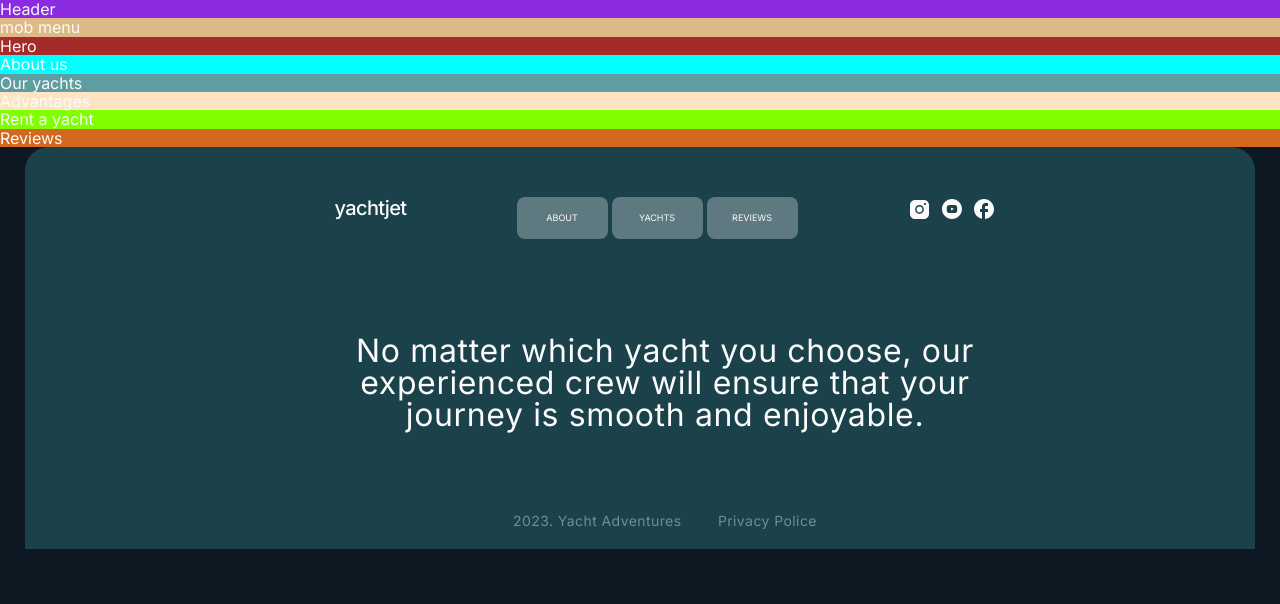
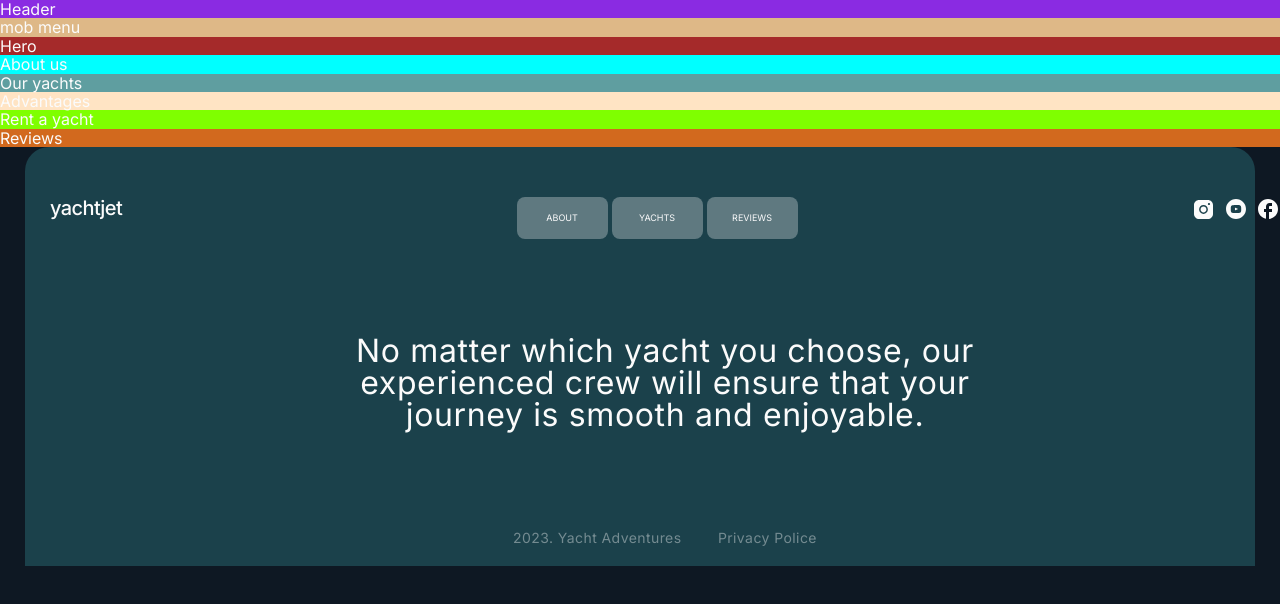
Before and after one commit to Dmytr0-kova1/YachtJet-proj-04, a website built with Vite: page src/index.html in a window 1280 px wide. Shown: the top 604 px of the page. Built offline with nearby package versions, Linux system fonts and the light colour scheme.

Commit message:
footer-ivan-n

```diff
--- a/src/css/footer.css
+++ b/src/css/footer.css
@@ -136,6 +136,7 @@
     .page-footer-yacht {
         margin-left: 16px;
         margin-right: 16px;
+        padding-top: 50px;
     }
 
 
@@ -174,6 +175,7 @@
     .article-footer{
         font-size: 14px;
         line-height: 1.18;
+        margin-top: 99px;
 }
 
     .span-footer-article {
@@ -196,5 +198,12 @@
         max-width: 1280px;
     }
 
+    .title-footer{
+       max-width: 693px;
+    }
+
+    .div-container-footer{
+       justify-content: space-between;
+    }
 
 }
```
Lines whose indentation alone changed are shown as unchanged.
